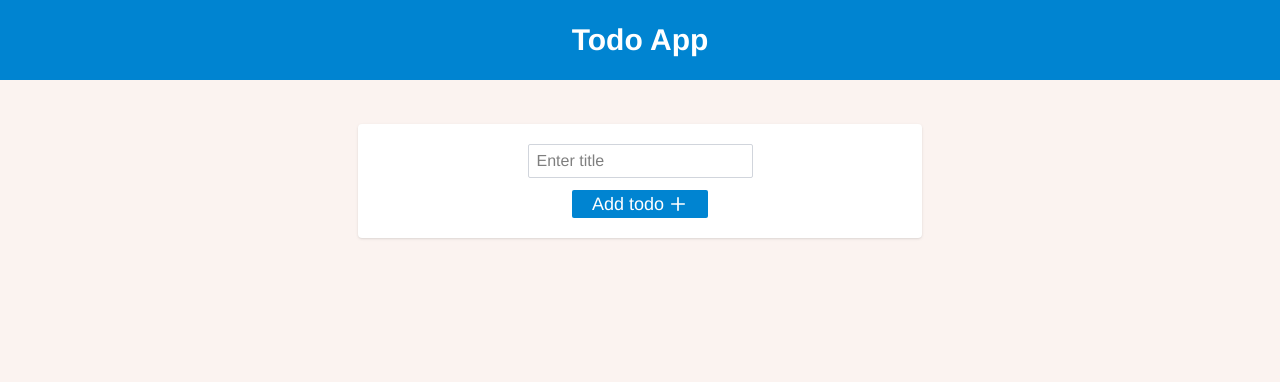
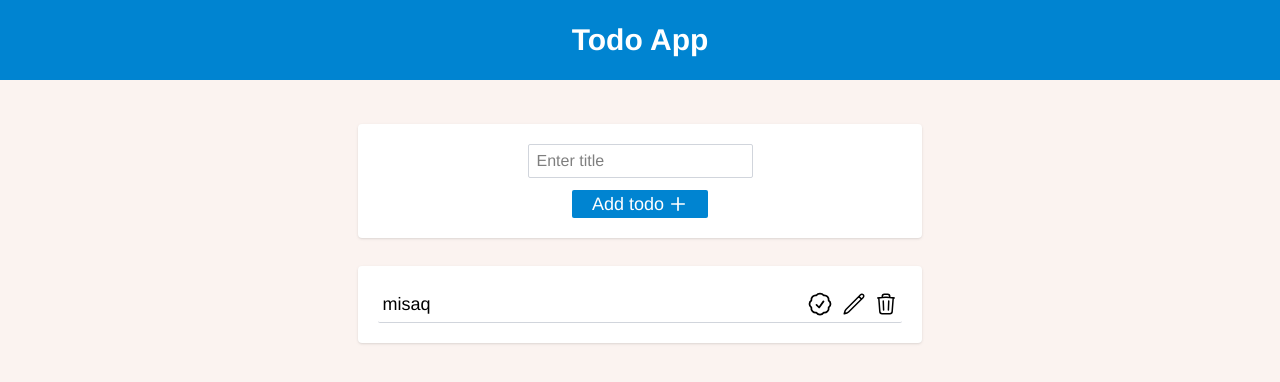
Before and after one commit to MisaqArtist7/todo-list, a React (Vite) app: page / in a window 1280 px wide. Shown: the top 382 px of the page. Built offline with nearby package versions, Linux system fonts and the light colour scheme.

Commit message:
create complete feature

```diff
--- a/src/App.tsx
+++ b/src/App.tsx
@@ -20,14 +20,26 @@ const App: React.FC = () => {
   }
 
   const [inputValue, setInputValue] = useState<string>("");
-  const [todos, setTodos] = useState<Todo[]>([]);
+  const [todos, setTodos] = useState<Todo[]>([
+    {
+      id: Date.now(),
+      title: 'misaq',
+      isComplete: false,
+    }
+  ]);
 
-  // 3) هندلرِ تغییرِ input
+  const completeHandler = (id: number) => {
+    setTodos(prev =>
+      prev.map(todo =>
+        todo.id === id ? { ...todo, isComplete: !todo.isComplete } : todo
+      )
+    );
+  };
+
   const inputHandler = (e: React.ChangeEvent<HTMLInputElement>) => {
     setInputValue(e.target.value);
   };
 
-  // 4) هندلرِ ارسال فرم
   const submitHandler = (e: React.FormEvent<HTMLFormElement>) => {
     e.preventDefault();
 
@@ -67,14 +79,17 @@ const App: React.FC = () => {
           </button>
         </form>
       </div>
-
+      {/* todo section */}
       <div className='flex-row-center'>
         <div className={`w-[44%] flex-col-center p-5 rounded ${todos.length > 0 ? 'bg-white shadow' : ''} gap-3`}>
           {/* todo list */}
           {todos.map((todo) => (
-          <div className='flex items-center justify-between border-b border-b-gray-300 w-full p-1 rounded-xs'>
+          <div className={`${todo.isComplete ? 'line-through text-gray-500 opacity-60 pointer-events-none' : ''} flex items-center justify-between border-b border-b-gray-300 w-full p-1 rounded-xs`}>
             <h2 className='text-lg'>{todo.title}</h2>
             <div className='flex items-center gap-x-2 *:cursor-pointer'>
+              <svg onClick={() => completeHandler(todo.id)} xmlns="http://www.w3.org/2000/svg" fill="none" viewBox="0 0 24 24" strokeWidth={1.5} stroke="currentColor" className="w-7 h-7 hover:text-green-700">
+                <path strokeLinecap="round" strokeLinejoin="round" d="M9 12.75 11.25 15 15 9.75M21 12c0 1.268-.63 2.39-1.593 3.068a3.745 3.745 0 0 1-1.043 3.296 3.745 3.745 0 0 1-3.296 1.043A3.745 3.745 0 0 1 12 21c-1.268 0-2.39-.63-3.068-1.593a3.746 3.746 0 0 1-3.296-1.043 3.745 3.745 0 0 1-1.043-3.296A3.745 3.745 0 0 1 3 12c0-1.268.63-2.39 1.593-3.068a3.745 3.745 0 0 1 1.043-3.296 3.746 3.746 0 0 1 3.296-1.043A3.746 3.746 0 0 1 12 3c1.268 0 2.39.63 3.068 1.593a3.746 3.746 0 0 1 3.296 1.043 3.746 3.746 0 0 1 1.043 3.296A3.745 3.745 0 0 1 21 12Z" />
+              </svg>
               <svg xmlns="http://www.w3.org/2000/svg" fill="none" viewBox="0 0 24 24" strokeWidth={1.5} stroke="currentColor" className="w-6 h-6 hover:text-sky-600">
                 <path strokeLinecap="round" strokeLinejoin="round" d="m16.862 4.487 1.687-1.688a1.875 1.875 0 1 1 2.652 2.652L6.832 19.82a4.5 4.5 0 0 1-1.897 1.13l-2.685.8.8-2.685a4.5 4.5 0 0 1 1.13-1.897L16.863 4.487Zm0 0L19.5 7.125" />
               </svg>
```
